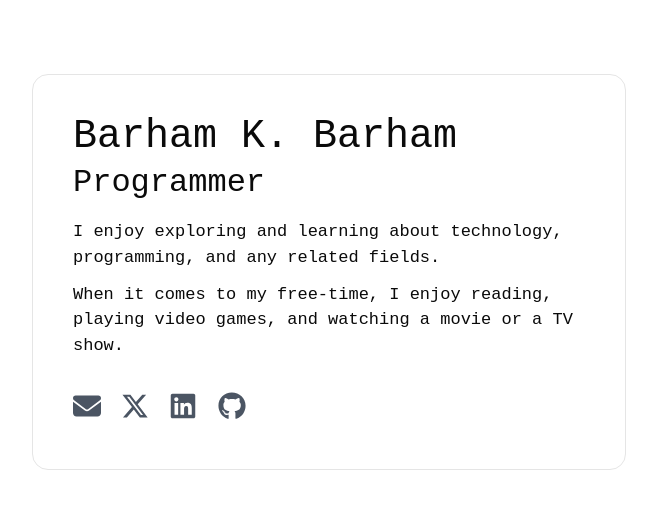
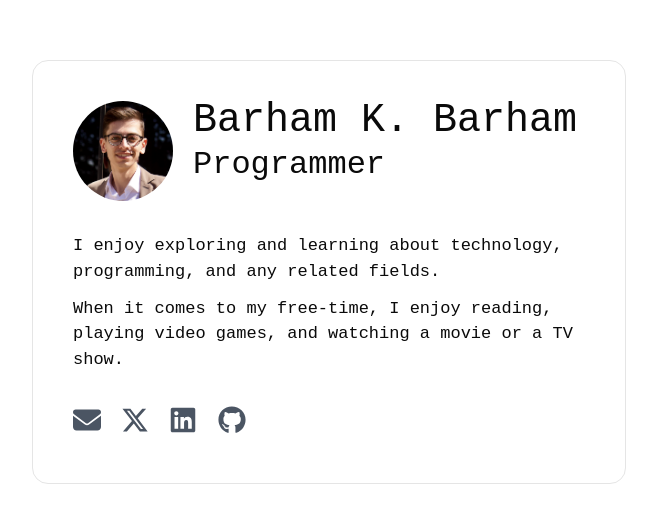
Before and after one commit to barhamkbarham/website, a plain HTML site: page index.html in a window 1280 px wide. Shown: the part 128-650 px from the top of the page, without its empty margins (311-968 px from the left). Drawn offline with Linux system fonts and the light colour scheme.

Commit message:
Add image

```diff
--- a/index.html
+++ b/index.html
@@ -30,6 +30,15 @@
                 padding: 40px;
                 width: 40%;
             }
+            img {
+                width: 100px;
+                border-radius: 100%;
+            }
+            .info {
+                display: flex;
+                gap: 20px;
+                margin-bottom: 2rem;
+            }
             a {
                 color: #4b5563;
                 margin-right: 10px;
@@ -40,7 +49,7 @@
             h1 {
                 font-size: 40px;
                 font-weight: 500;
-                line-height: 1.1;
+                line-height: 1;
             }
             h2 {
                 font-size: 32px;
@@ -49,7 +58,7 @@
             p {
                 margin-top: 0.7em;
             }
-            .social {
+            .contact {
                 margin-top: 2em;
             }
             @media only screen and (max-width: 735px) {
@@ -69,8 +78,13 @@
     </head>
     <body>
         <main>
-            <h1>Barham K. Barham</h1>
-            <h2>Programmer</h2>
+            <div class="info">
+                <img src="barham.jpeg">
+                <div>
+                    <h1>Barham K. Barham</h1>
+                    <h2>Programmer</h2>
+                </div>
+            </div>
             <p>
             I enjoy exploring and learning about technology, programming, and any
             related fields.
@@ -79,7 +93,7 @@
             When it comes to my free-time, I enjoy reading, playing video games, and
             watching a movie or a TV show.
             </p>
-            <div class="social">
+            <div class="contact">
                 <a href="mailto:hello@barham.me" title="Say Hello!"><svg xmlns="http://www.w3.org/2000/svg" width="28"  height="28" viewBox="0 0 512 512" fill="currentColor"><path d="M48 64C21.5 64 0 85.5 0 112c0 15.1 7.1 29.3 19.2 38.4L236.8 313.6c11.4 8.5 27 8.5 38.4 0L492.8 150.4c12.1-9.1 19.2-23.3 19.2-38.4c0-26.5-21.5-48-48-48L48 64zM0 176L0 384c0 35.3 28.7 64 64 64l384 0c35.3 0 64-28.7 64-64l0-208L294.4 339.2c-22.8 17.1-54 17.1-76.8 0L0 176z"/></svg></a>
                 <a href="https://x.com/barhamkbarham" target="_blank" title="Follow me on X (Twitter)"
                 ><svg xmlns="http://www.w3.org/2000/svg" width="28"  height="28" viewBox="0 0 512 512" fill="currentColor"><path d="M389.2 48h70.6L305.6 224.2 487 464H345L233.7 318.6 106.5 464H35.8L200.7 275.5 26.8 48H172.4L272.9 180.9 389.2 48zM364.4 421.8h39.1L151.1 88h-42L364.4 421.8z"/></svg></a
```
Also changed, not shown: barham.jpeg (added).
